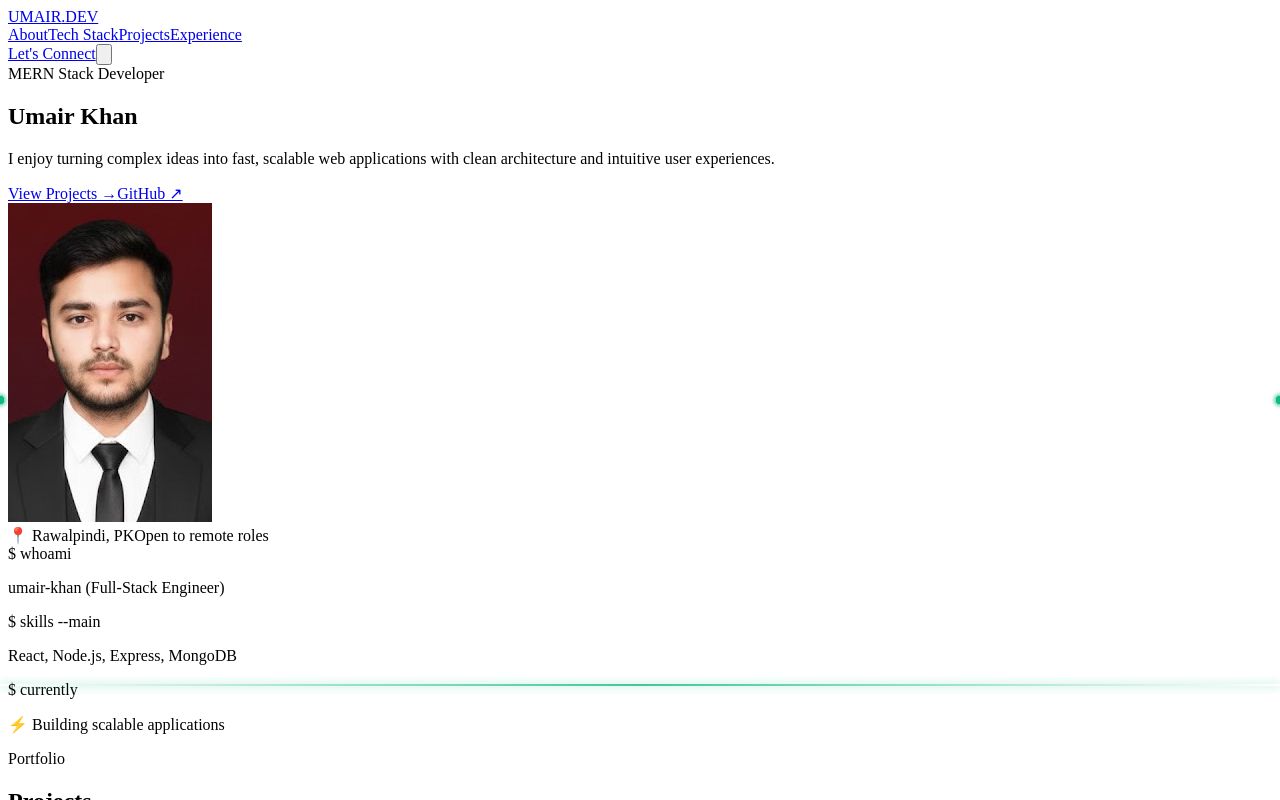
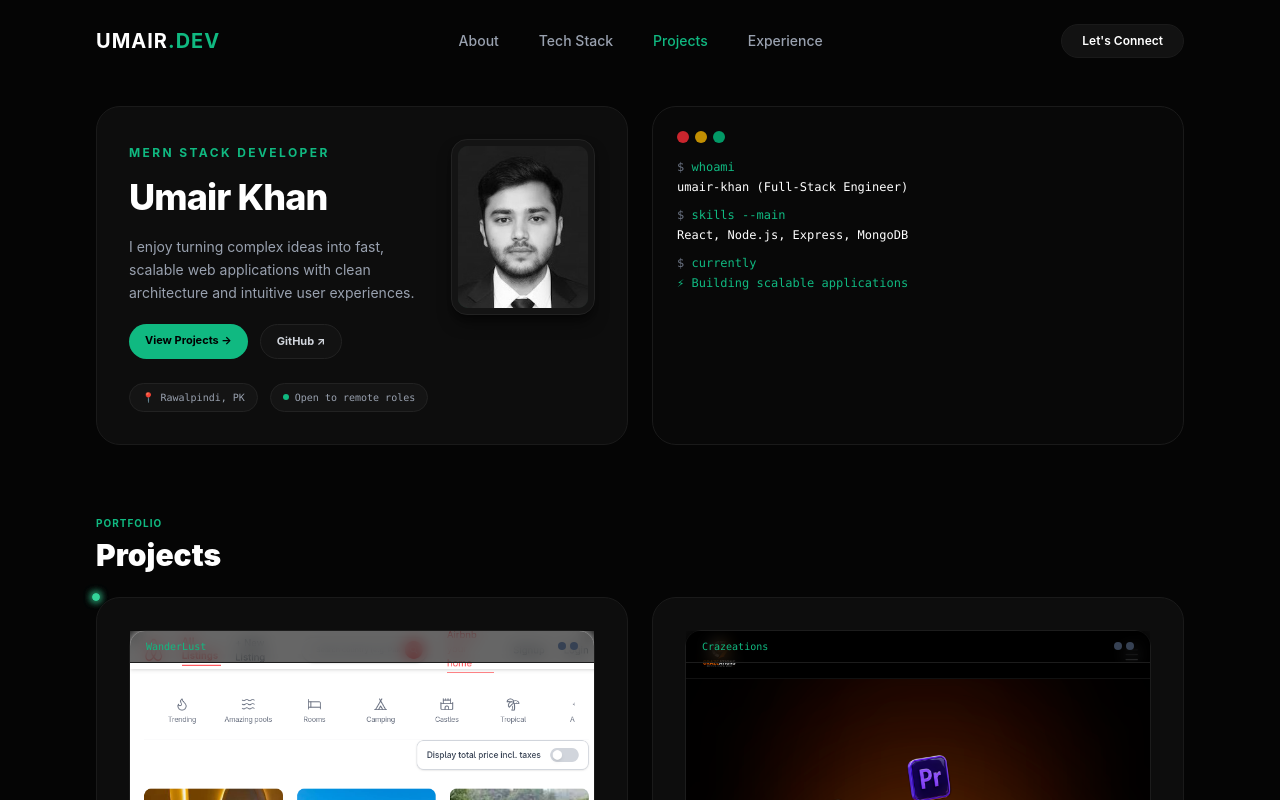
Before and after one commit to 123umair/Portfolio, a React (Vite) app: page / in a window 1280 px wide. Shown: the top 800 px of the page. Built offline with nearby package versions, Linux system fonts and the light colour scheme.

Commit message:
fix: add missing @import "tailwindcss" (v4) — utilities were not compiling

```diff
--- a/src/App.tsx
+++ b/src/App.tsx
@@ -1,5 +1,5 @@
 import { Home } from './views/pages/Home';
-
+import './index.css'
 function App() {
   return (
     <Home />
--- a/src/index.css
+++ b/src/index.css
@@ -1,3 +1,5 @@
+@import "tailwindcss";
+
 @keyframes bento-from-left {
   from { opacity: 0; transform: translateX(-140px) scale(0.95); }
   to   { opacity: 1; transform: translateX(0) scale(1); }
```
